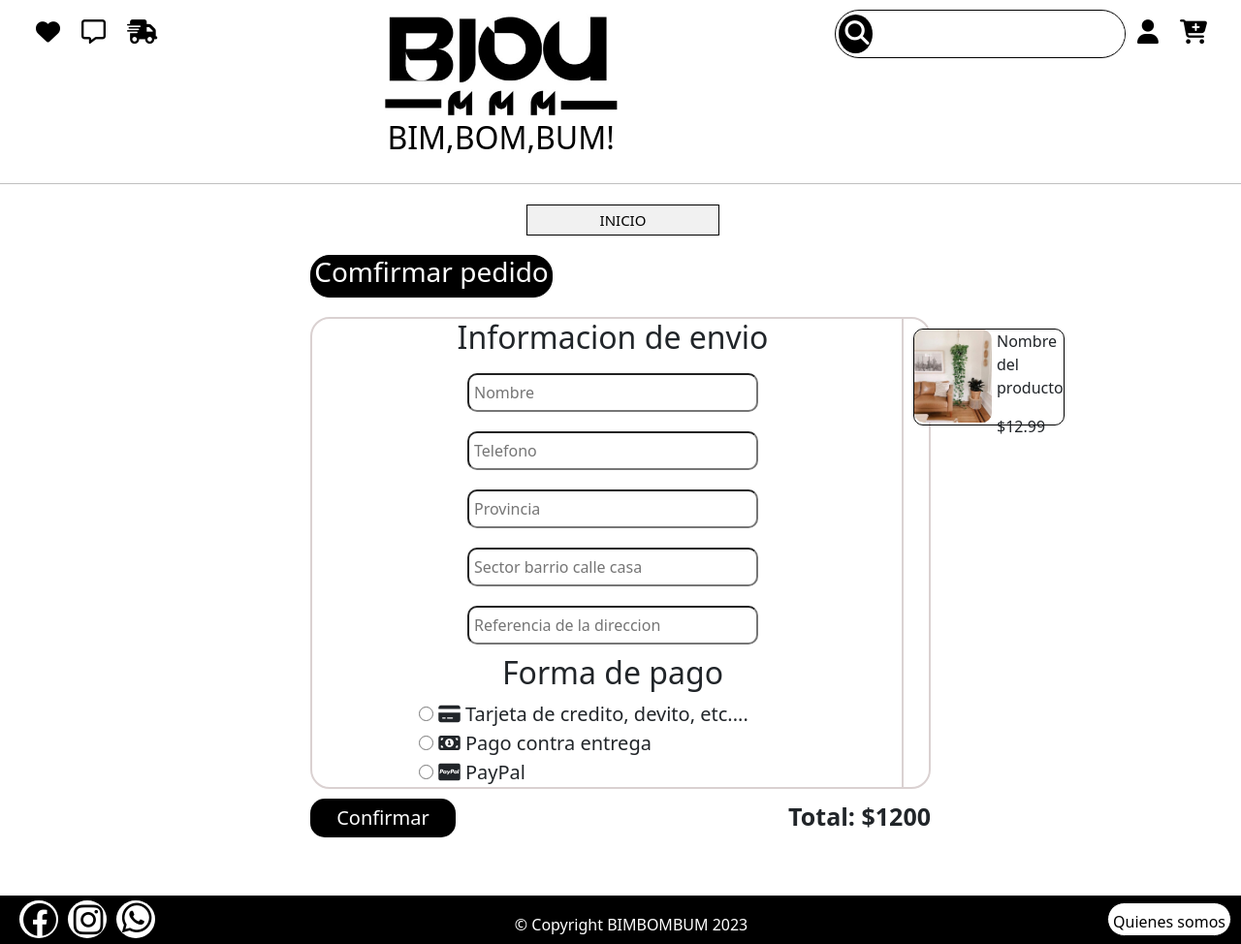
After one commit to oliverdrullard/bimbombum, a Django app: page /usuario/Confirmar_pedido/ in a window 1280 px wide. The commit adds this page. Shown: the whole page at 97% size. Run offline with Django 3.2, Linux system fonts and the light colour scheme; data that the repository does not hold is empty.

Commit message:
Creando la pantalla de confirmar pedido, solo el html y el css

```diff
--- /dev/null
+++ b/Template/pantallas_usuarios/confipedido.html
@@ -0,0 +1,83 @@
+{% extends "app.html"%}
+{% load static %}
+
+{% block content %}
+<link rel="stylesheet" href="{% static 'confipedido.css' %}">
+    <section class="sec-confirmar-pedido">
+        <div class="div-titulo">
+            <h3 class="titulo-confipedido">Comfirmar pedido</h3>
+        </div>
+
+        <div class="div-informacion-padre">
+            <div class="form-informacion-envio">
+
+                <div class="info-cliente">
+                    <h2>Informacion de envio </h2>
+                    <form action="">
+                        <div>
+                            <input type="text" placeholder="Nombre" class="form-informacion">
+                        </div>
+                        <div>
+                            <input type="tel" placeholder="Telefono" class="form-informacion">
+                        </div>
+                        <div>
+                            <input type="text" placeholder="Provincia" class="form-informacion">
+                        </div>
+                        <div>
+                            <input type="text" placeholder="Sector barrio calle casa" class="form-informacion">
+                        </div>
+                       <div>
+                        <input type="text" placeholder="Referencia de la direccion" class="form-informacion">
+                       </div>
+                       <h2>Forma de pago </h2>
+                    </form>
+                </div>
+
+                <div class="info-pago">
+                    <form action="">
+                        <div class="form-forma-pago">
+                            <div>
+                                <input type="radio" class="input-forma-pago">
+                                <i class="fa-solid fa-credit-card"></i>
+                                <label for="">Tarjeta de credito, devito, etc....</label>
+                            </div>
+                            <div>
+                                <input type="radio" class="input-forma-pago">
+                                <i class="fa-solid fa-money-bill-1"></i>
+                                <label for="">Pago contra entrega</label>
+                            </div>
+                            <div>
+                                <input type="radio" class="input-forma-pago">
+                                <i class="fa-brands fa-cc-paypal"></i>
+                                <label for="">PayPal</label>
+                            </div>
+                        </div>
+                    </form>
+                </div>
+
+            </div>
+
+            <div class="informacion-producto">
+                    <div>
+                        <figcaption>
+                            <img src="/static/imagenes/imagen13.jpg" alt="imagen producto">
+                        </figcaption>
+                    </div>
+                    <div class="div-informacion-producto">
+                        <p>Nombre del producto</p>
+
+                        <p>$12.99</p>
+
+                    </div>
+
+
+            </div>
+
+        </div>
+        <div class="div-boton-confi-total">
+            <p class=""><strong>Total: $1200</strong> </p>
+            <button type="submit" class="boton-confirma-pedido"> Confirmar </button>
+        </div>
+
+    </section>
+{% endblock%}
--- a/static/carrito.css
+++ b/static/carrito.css
@@ -142,7 +142,8 @@ span > img{
 }
 
 .comprar > i{
-  margin-right: 10px;
+  margin-left: 10px;
+  color: #fff;
 }
 .eliminar > i{
   margin-right: 10px;
--- /dev/null
+++ b/static/confipedido.css
@@ -0,0 +1,101 @@
+.sec-confirmar-pedido{
+    width: 50%;
+    margin: auto;
+}
+.div-titulo{
+    border: 1px solid black;
+    border-radius: 20px;
+    width: 250px;
+    text-align: center;
+    color: #fff;
+    background-color: #000;
+}
+
+.div-informacion-padre{
+    border: 2px solid #dad1d1;
+    border-radius: 20px ;
+    margin-top: 20px;
+    display: flex;
+}
+
+.form-informacion-envio{
+    width: 600px;
+    border-right: 2px solid #dad1d1;
+    margin-left: 10px;
+    display: flex;
+    flex-direction: column;
+
+}
+
+.info-cliente{
+    width: 600px;
+    margin-top: auto;
+    text-align: center;
+    justify-content: center;
+
+
+}
+.form-informacion{
+    width: 300px;
+    height: 40px;
+    border-radius: 10px ;
+    margin: 10px;
+    padding: 5px;
+
+}
+
+.info-pago{
+    display: flex;
+    flex-direction: column;
+    font-size: 20px;
+    margin-left: 100px;
+
+}
+
+.input-forma-pago{
+    width: 15px;
+    height: 15px;
+
+}
+
+.informacion-producto{
+    width: 300px;
+    height: 100px;
+    margin-left: 10px;
+    margin-top: 10px;
+    display: flex;
+    border: 1px solid black;
+    border-radius: 10px;
+}
+figcaption img {
+    width: 5rem;
+    height: 6rem;
+    border-radius: 10px;
+    margin-right: 5px;
+
+
+  }
+
+  .div-boton-confi-total{
+    width: 100%;
+    height: 100px;
+    margin-top: 10px;
+  }
+
+  .div-boton-confi-total p{
+    float: right;
+    font-size: 25px;
+
+  }
+
+  .boton-confirma-pedido{
+    width: 150px;
+    border: none;
+    border-radius: 15px;
+    background-color: #000;
+    color: #fff;
+    font-size: 20px;
+    padding: 5px;
+
+
+  }
--- a/usuario/urls.py
+++ b/usuario/urls.py
@@ -24,5 +24,6 @@ urlpatterns = [
     path('agregar/<int:producto_id>/', views.agregar_al_carrito, name='agregar_al_carrito'),
     path('eliminar/<int:producto_id>/', views.eliminar_del_carrito, name='eliminar_del_carrito'),
     path('carrito/', views.ver_carrito, name='ver_carrito'),
+    path('Confirmar_pedido/', views.Confirmar_pedido.as_view(), name='Confirmar_pedido'),
 
 ]
--- a/usuario/views.py
+++ b/usuario/views.py
@@ -191,6 +191,10 @@ class Estado_pedivo_view(View):
     def get(self, request):
         return render(request, 'pantallas_usuarios/estado_pedidos.html')
 
+class Confirmar_pedido(View):
+    def get(self, request):
+        return render(request, 'pantallas_usuarios/confipedido.html')
+
 # Parte del manegador de la pagina
 
 
```
Also changed, not shown: Template/pantallas_usuarios/carrito.html (+6 -1 lines).
